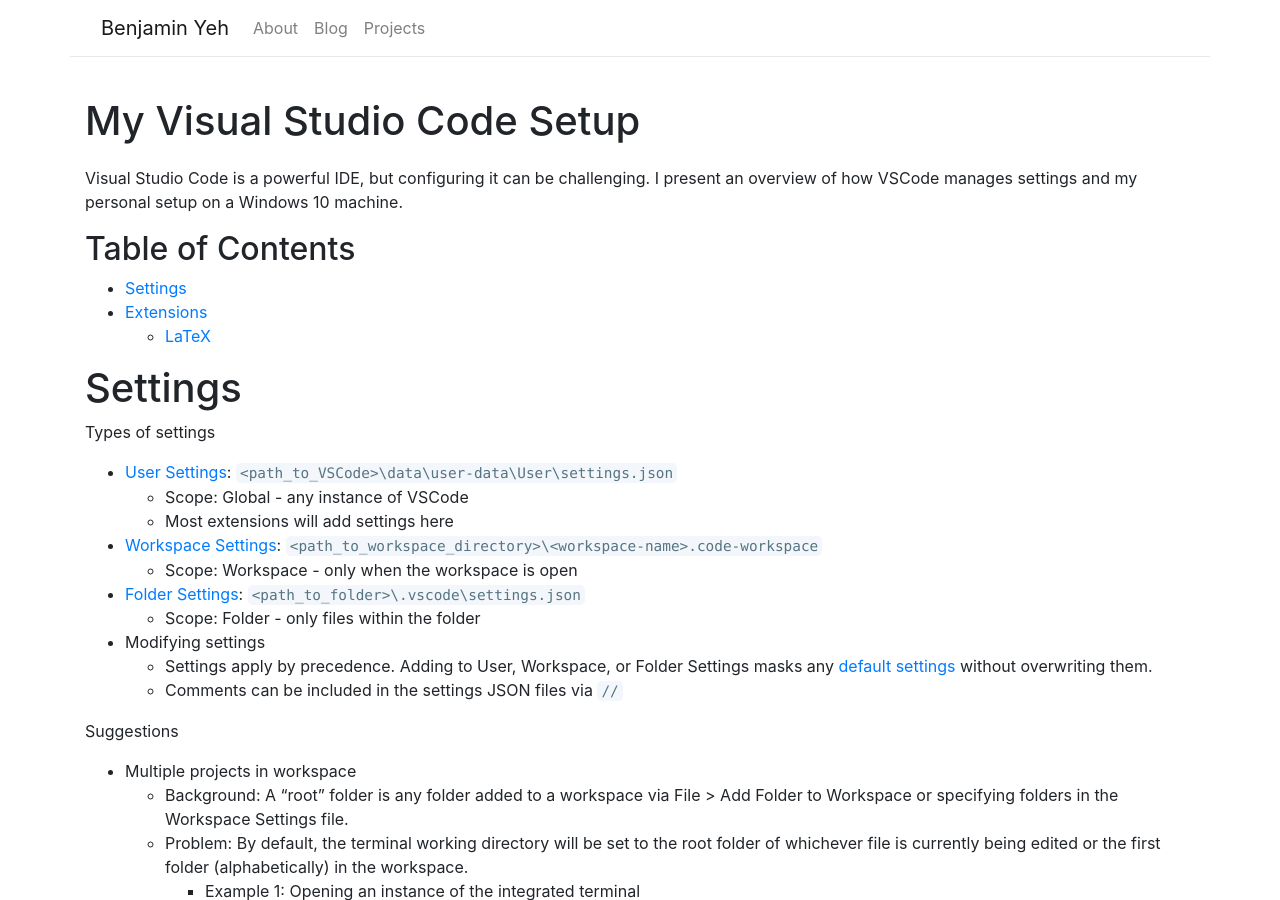
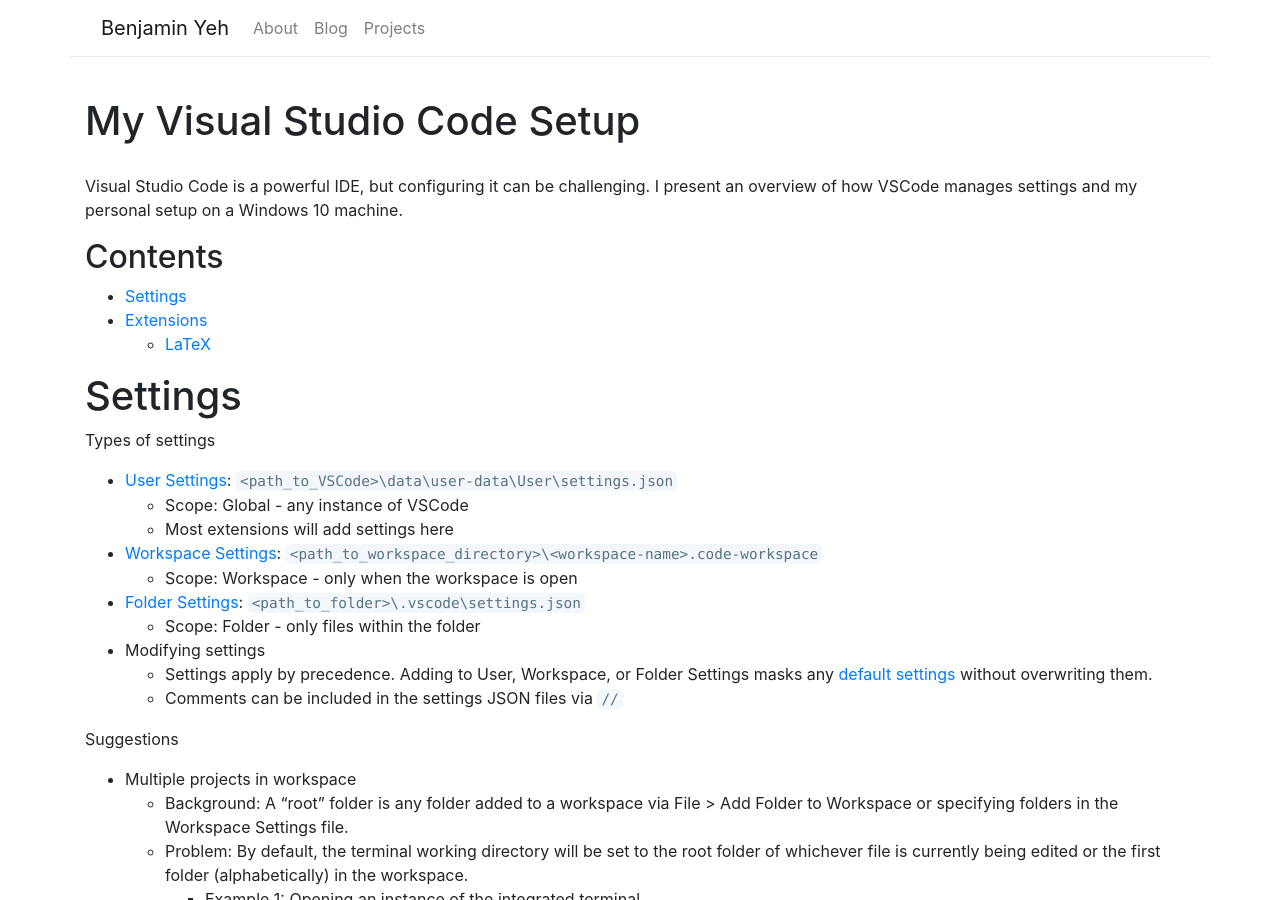
Before and after one commit to bentyeh/bentyeh.github.io, a Jekyll site: the page built from _posts/2018-11-05-vscode.md, in a window 1280 px wide and 900 px high. Built offline with Jekyll 4.4.1, drawn with Linux system fonts in a browser that asks for light colours.

Commit message:
Move excerpt to header

```diff
--- a/_includes/header.html
+++ b/_includes/header.html
@@ -10,6 +10,7 @@
 <div class="container">
   <h1 class="page-title">{{ page.title }}</h1>
   <h5 class="page-description">{{ page.description }}</h5>
+  <p>{{ page.excerpt | markdownify }}</p>
 </div>
 
 {% endif %}
--- a/_layouts/post.html
+++ b/_layouts/post.html
@@ -3,8 +3,7 @@ layout: default
 ---
 
 {%- if page.use_toc -%}
-    <span>{{ page.excerpt | markdownify }}</span>
-    <h2>Table of Contents</h2>
+    <h2>Contents</h2>
     {% include toc.html html=content %}
 {%- endif -%}
 
```
